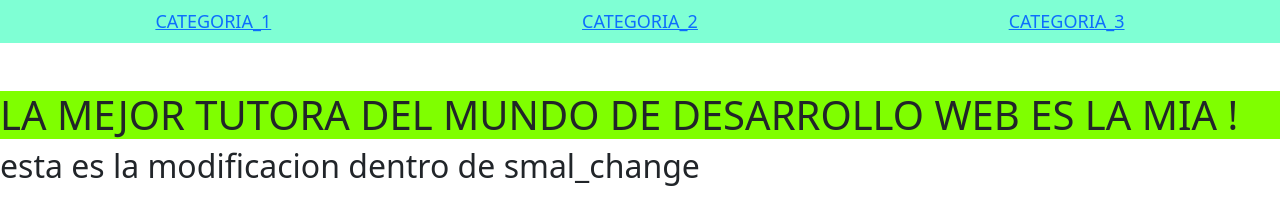
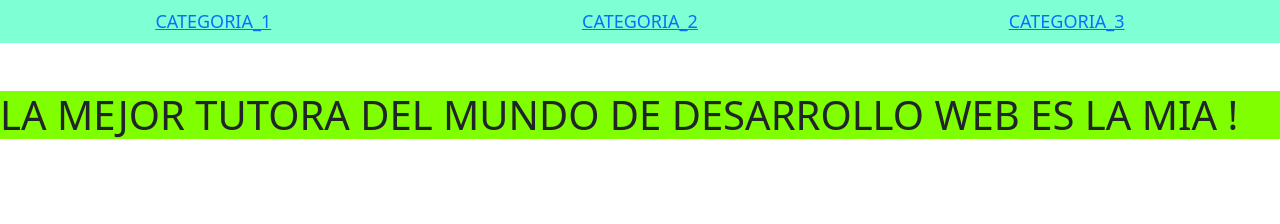
Before and after one commit to jonabrussa/jonabrussa, a plain HTML site: page index.html in a window 1280 px wide. Drawn offline with nearby package versions, Linux system fonts and the light colour scheme.

Commit message:
cambios de prueba

```diff
--- a/index.html
+++ b/index.html
@@ -28,9 +28,9 @@
 <div class="titulo">
     <H1>LA MEJOR TUTORA DEL MUNDO DE DESARROLLO WEB ES LA MIA !</H1>
 </div>
-<div class="titulo2">
+<!--<div class="titulo2">
     <H2>esta es la modificacion dentro de smal_change</H2>
-</div>
+</div>-->
 <script src="https://cdn.jsdelivr.net/npm/bootstrap@5.0.2/dist/js/bootstrap.bundle.min.js"
     integrity="sha384-MrcW6ZMFYlzcLA8Nl+NtUVF0sA7MsXsP1UyJoMp4YLEuNSfAP+JcXn/tWtIaxVXM"
     crossorigin="anonymous"></script>
```
